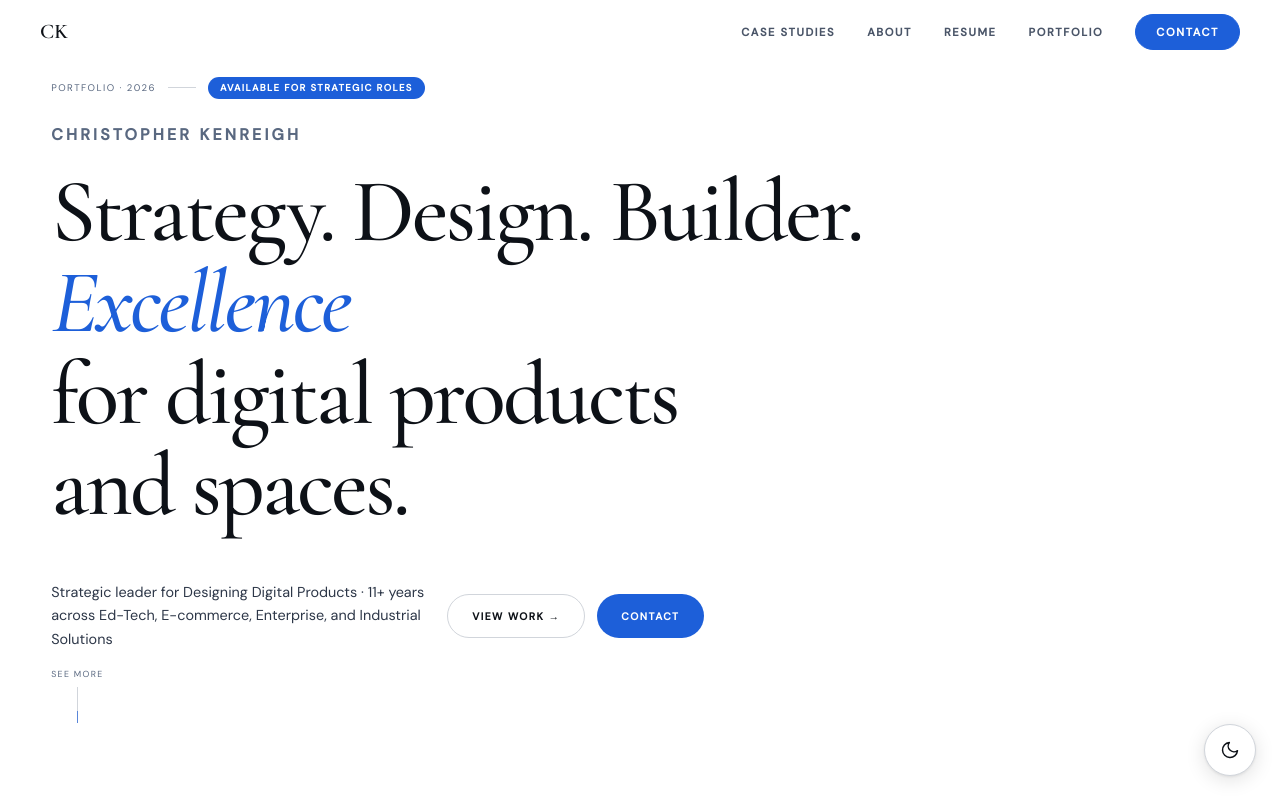
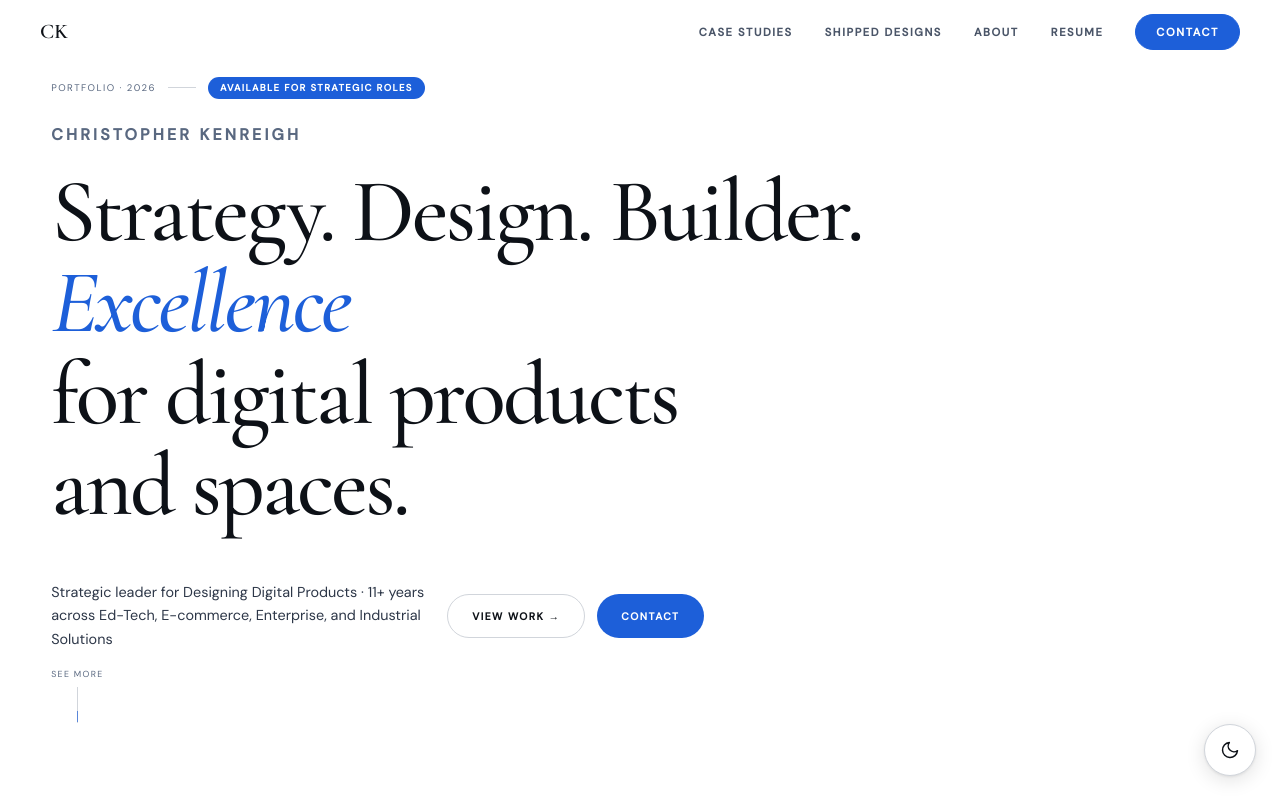
Before and after one commit to tangiblethinking/testPortfo, a React (Vite) app: page / in a window 1280 px wide. Shown: the top 799 px of the page. Built offline with nearby package versions, Linux system fonts and the light colour scheme.

Commit message:
Replace Portfolio nav with Shipped Designs page link

```diff
--- a/src/components/Nav.jsx
+++ b/src/components/Nav.jsx
@@ -1,13 +1,13 @@
 import { useState, useEffect } from 'react'
 
 const links = [
-  { label: 'Case Studies', page: 'work' },
-  { label: 'About',        page: 'about' },
-  { label: 'Resume',       page: 'resume' },
-  { label: 'Portfolio',    page: 'portfolio' },
+  { label: 'Case Studies',    page: 'work' },
+  { label: 'Shipped Designs', page: 'shipped' },
+  { label: 'About',           page: 'about' },
+  { label: 'Resume',          page: 'resume' },
 ]
 
-export function Nav({ page, setPage, openPortfolio }) {
+export function Nav({ page, setPage }) {
   const [scrolled, setScrolled] = useState(false)
   const [open, setOpen]         = useState(false)
 
@@ -18,7 +18,6 @@ export function Nav({ page, setPage, openPortfolio }) {
   }, [])
 
   const go = (p) => {
-    if (p === 'portfolio') { setOpen(false); openPortfolio(); return }
     setPage(p); setOpen(false)
     window.scrollTo({ top: 0, behavior: 'smooth' })
   }
```
